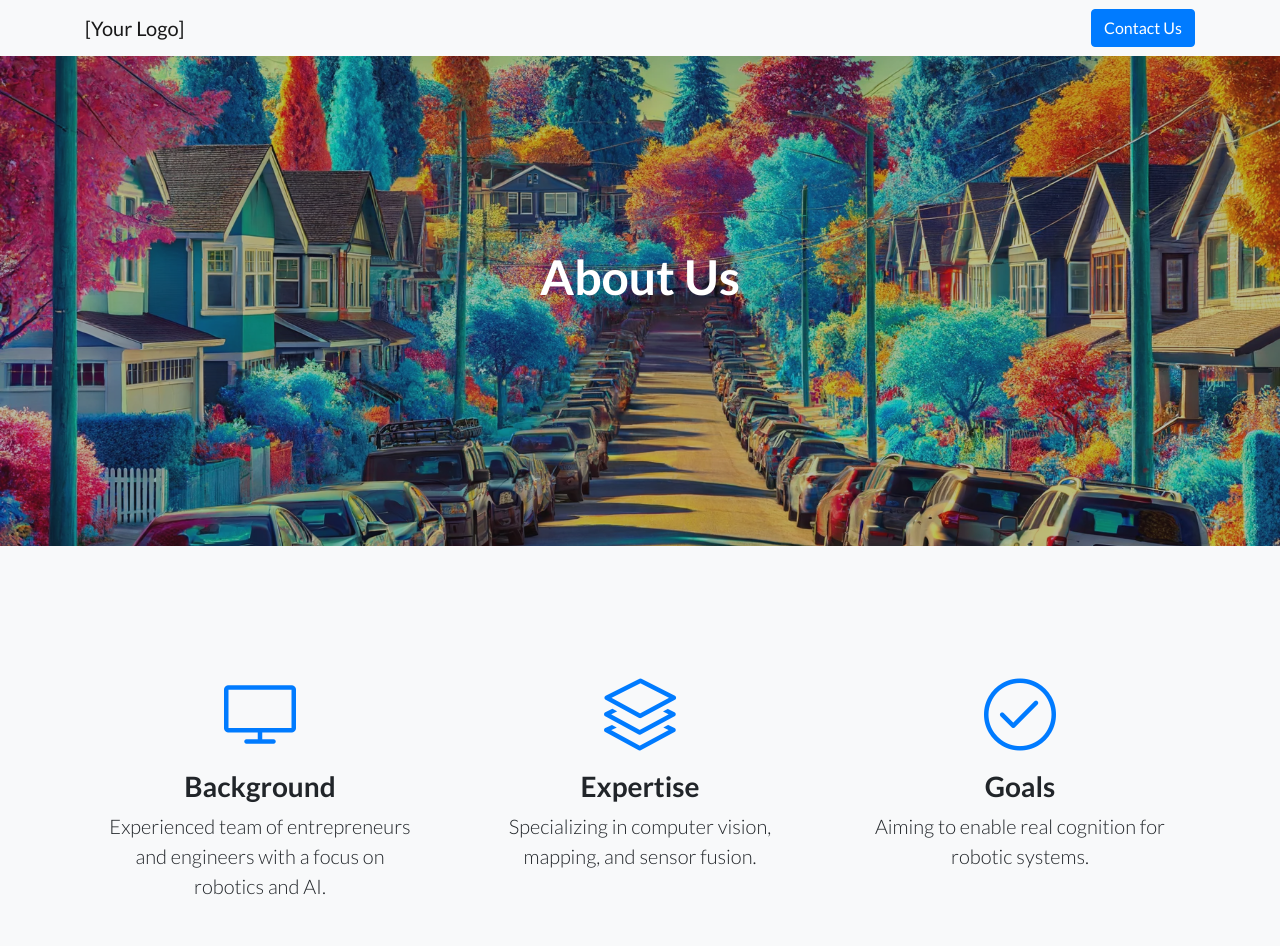
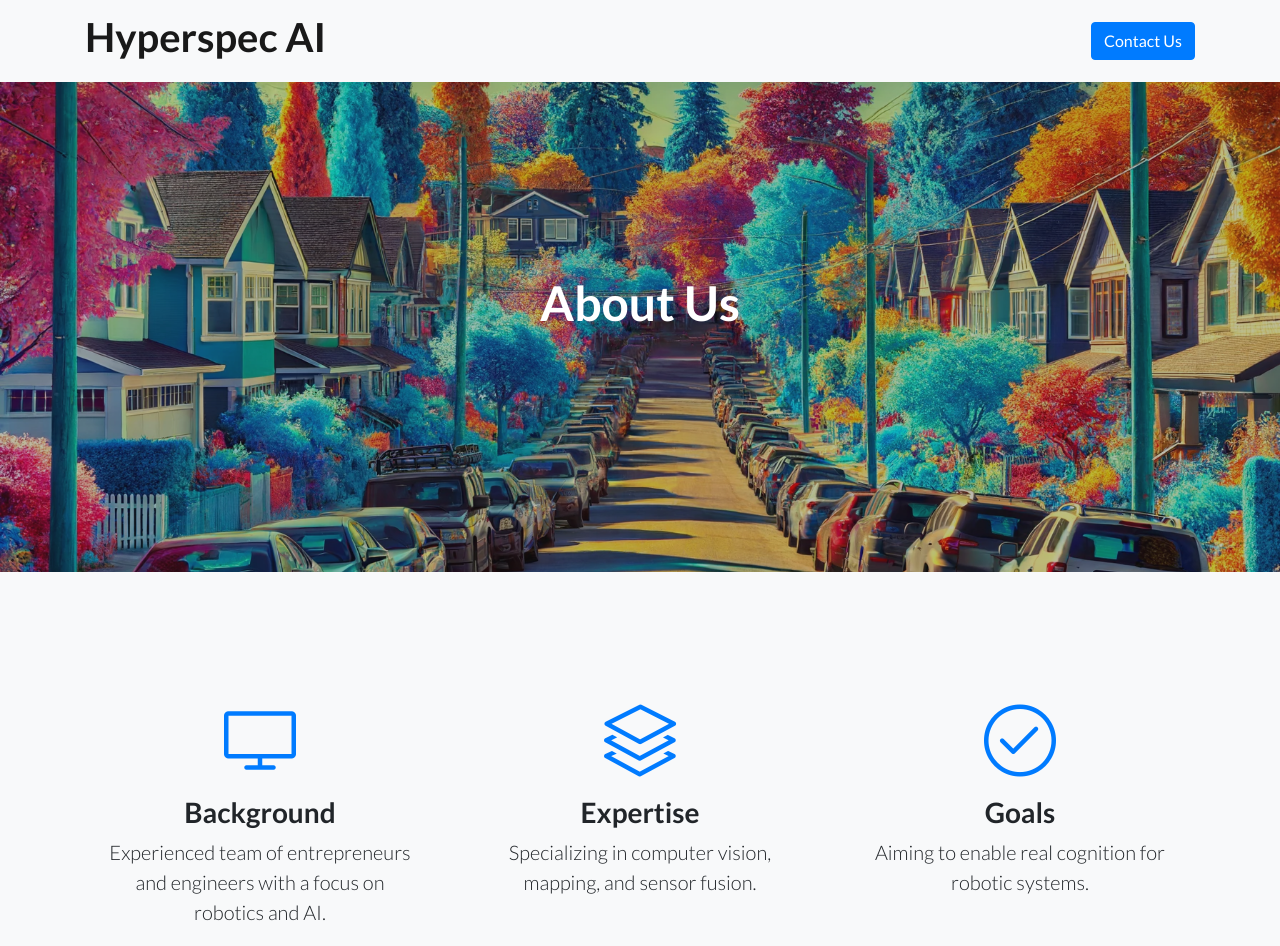
Before and after one commit to hyperspec-ai/hyperspec.github.io, a website: page about.html in a window 1280 px wide. Shown: the top 946 px of the page. Drawn offline with Linux system fonts and the light colour scheme.

Commit message:
adding future

```diff
--- a/about.html
+++ b/about.html
@@ -28,7 +28,7 @@
   <!-- Navigation -->
   <nav class="navbar navbar-light bg-light static-top">
     <div class="container">
-      <a class="navbar-brand" href="index.html">[Your Logo]</a>
+      <a class="navbar-brand" href="index.html"><h1>Hyperspec AI</h1></a>
       <a class="btn btn-primary" href="contact.html">Contact Us</a>
     </div>
   </nav>
```
